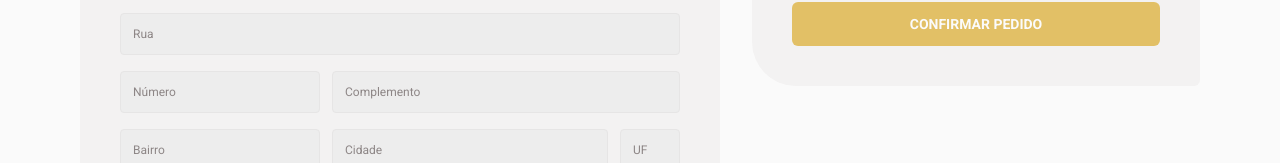
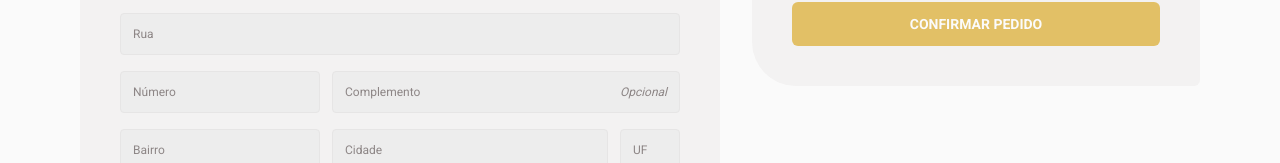
Before and after one commit to fabiomoura-m/coffee-delivery, a React (Vite) app: page /completeOrder in a window 1280 px wide. Shown: the part 335-498 px from the top of the page. Built offline with nearby package versions, Linux system fonts and the light colour scheme.

Commit message:
style: put optional in complement input

```diff
--- a/src/components/Input/index.tsx
+++ b/src/components/Input/index.tsx
@@ -1,16 +1,25 @@
 import { forwardRef, InputHTMLAttributes } from 'react';
 import { RegularText } from '../Typography';
-import { InputStyleContainer, InputWrapper } from './styles';
+import {
+    InputStyleContainer,
+    InputStyled,
+    InputWrapper,
+    RightText
+} from './styles';
 
 type InputProps = InputHTMLAttributes<HTMLInputElement> & {
     error?: string;
+    rightText?: string;
 };
 
 export const Input = forwardRef<HTMLInputElement, InputProps>(
-    ({ error, className, ...props }, ref) => {
+    ({ error, className, rightText, ...props }, ref) => {
         return (
             <InputWrapper className={className}>
-                <InputStyleContainer {...props} ref={ref} />
+                <InputStyleContainer>
+                    <InputStyled {...props} ref={ref} />
+                    {rightText && <RightText>{rightText}</RightText>}
+                </InputStyleContainer>
                 {error && <RegularText size="s">{error}</RegularText>}
             </InputWrapper>
         );
--- a/src/components/Input/styles.ts
+++ b/src/components/Input/styles.ts
@@ -11,17 +11,27 @@ export const InputWrapper = styled.div`
     }
 `;
 
-export const InputStyleContainer = styled.input`
+export const InputStyleContainer = styled.div`
     height: 2.625rem;
     border-radius: 4px;
     border: 1px solid ${({ theme }) => theme.colors['base-button']};
     background: ${({ theme }) => theme.colors['base-input']};
-    transition: 4s;
+    display: flex;
+    align-items: center;
+    justify-content: space-between;
+    transition: 0.4s;
+    overflow: hidden;
 
-    &:focus {
+    &:focus-within {
         border-color: ${({ theme }) => theme.colors['brand-yellow-dark']};
     }
+`;
 
+export const InputStyled = styled.input`
+    flex: 1;
+    background: none;
+    border: none;
+    height: 100%;
     color: ${({ theme }) => theme.colors['base-text']};
     font-size: 0.75rem;
     padding: 0 0.75rem;
@@ -30,3 +40,10 @@ export const InputStyleContainer = styled.input`
         color: ${({ theme }) => theme.colors['base-label']};
     }
 `;
+
+export const RightText = styled.p`
+    font-size: 0.75rem;
+    margin-right: 0.75rem;
+    font-style: italic;
+    color: ${({ theme }) => theme.colors['base-label']};
+`;
--- a/src/pages/CompleteOrder/components/CompleteOrderForm/AddressForm.tsx
+++ b/src/pages/CompleteOrder/components/CompleteOrderForm/AddressForm.tsx
@@ -40,6 +40,7 @@ export function AddressForm() {
                 className="complement"
                 {...register('complement')}
                 error={errors.complement?.message}
+                rightText="Opcional"
             />
             <Input
                 placeholder="Bairro"
```
